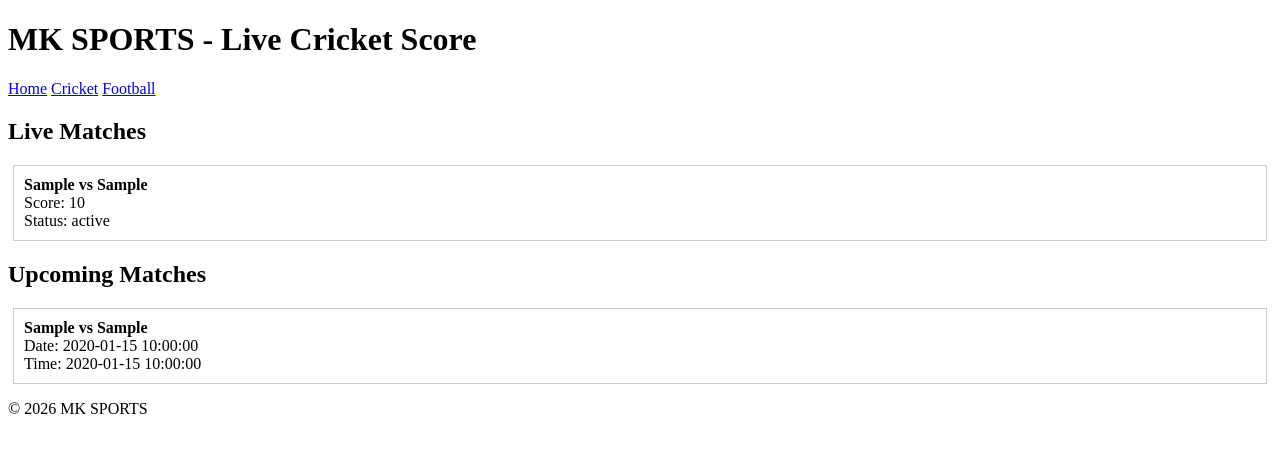
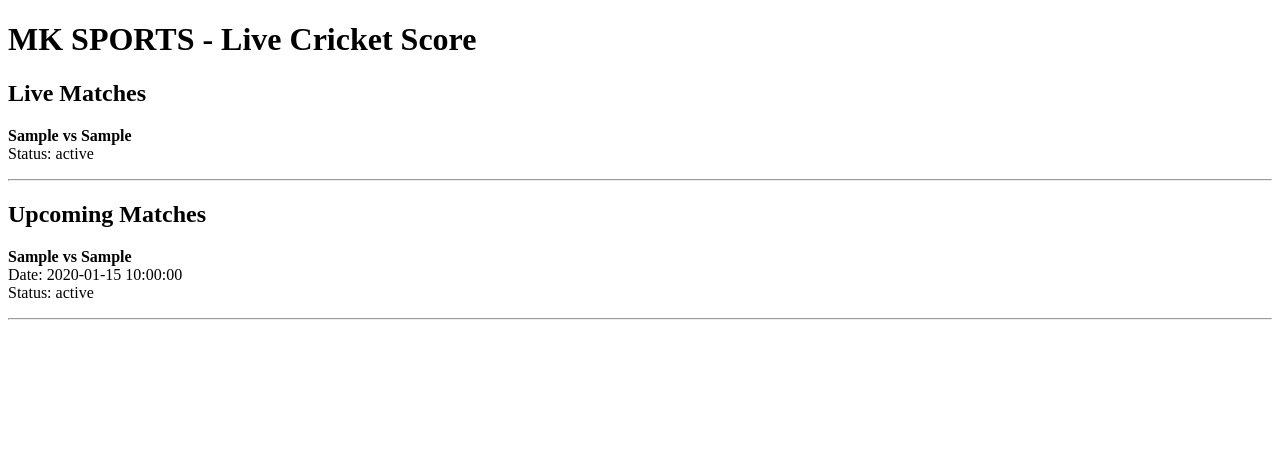
Before and after one commit to malikabdullah5/MK_SPORTS, a Flask app: template templates/cricket.html in a window 1280 px wide. Shown: the top 453 px of the page. Run offline with Flask 3, Linux system fonts and the light colour scheme; the template is opened without the code that fills it: most values are stand-ins (such as "Sample title", 1, 10 or a date in 2020).

Commit message:
Fix live & upcoming matches using CricketData API

```diff
--- a/app.py
+++ b/app.py
@@ -4,43 +4,43 @@ import os
 
 app = Flask(__name__)
 
-# Your CricketData API key
 API_KEY = "5a3ac28e-edf4-4df3-9941-9d4111fedbc9"
 
-# URLs for live and upcoming matches
-LIVE_URL = f"https://cricketdata.org/api/matches?apikey={API_KEY}"
-UPCOMING_URL = f"https://cricketdata.org/api/upcoming?apikey={API_KEY}"
+def get_matches():
+    url = f"https://cricketdata.org/api/matches/?apikey={API_KEY}"
+    r = requests.get(url)
+    if r.status_code == 200:
+        return r.json()
+    return []
 
-@app.route('/')
+@app.route("/")
 def home():
-    return render_template('home.html')
+    return render_template("home.html")
 
-@app.route('/cricket')
+@app.route("/cricket")
 def cricket():
-    # Fetch live matches
+    matches = get_matches()
+
     live_matches = []
     upcoming_matches = []
-    try:
-        live_resp = requests.get(LIVE_URL)
-        if live_resp.status_code == 200:
-            live_matches = live_resp.json()
-    except:
-        live_matches = []
 
-    try:
-        upcoming_resp = requests.get(UPCOMING_URL)
-        if upcoming_resp.status_code == 200:
-            upcoming_matches = upcoming_resp.json()
-    except:
-        upcoming_matches = []
+    for m in matches:
+        status = m.get("status", "").lower()
+        if "live" in status:
+            live_matches.append(m)
+        elif "upcoming" in status or "scheduled" in status:
+            upcoming_matches.append(m)
 
-    return render_template('cricket.html', live_matches=live_matches, upcoming_matches=upcoming_matches)
+    return render_template(
+        "cricket.html",
+        live_matches=live_matches,
+        upcoming_matches=upcoming_matches
+    )
 
-@app.route('/football')
+@app.route("/football")
 def football():
-    return render_template('football.html')  # Placeholder
+    return render_template("football.html")
 
-# Important: Render needs host 0.0.0.0 and dynamic port
 if __name__ == "__main__":
     port = int(os.environ.get("PORT", 5000))
-    app.run(host="0.0.0.0", port=port, debug=True)
+    app.run(host="0.0.0.0", port=port)
--- a/templates/cricket.html
+++ b/templates/cricket.html
@@ -1,50 +1,38 @@
 <!DOCTYPE html>
 <html>
 <head>
-    <title>MK SPORTS - Cricket Live Score</title>
+    <title>MK SPORTS - Live Cricket</title>
 </head>
 <body>
-    <header>
+
 <h1>MK SPORTS - Live Cricket Score</h1>
-        <nav>
-            <a href="/">Home</a>
-            <a href="/cricket">Cricket</a>
-            <a href="/football">Football</a>
-        </nav>
-    </header>
 
-    <section>
 <h2>Live Matches</h2>
 {% if live_matches %}
-            {% for match in live_matches %}
-                <div style="border:1px solid #ccc; padding:10px; margin:5px;">
-                    <strong>{{ match['team1'] }} vs {{ match['team2'] }}</strong><br>
-                    Score: {{ match['score'] }}<br>
-                    Status: {{ match['status'] }}
-                </div>
+    {% for m in live_matches %}
+        <p>
+            <b>{{ m.team1 }} vs {{ m.team2 }}</b><br>
+            Status: {{ m.status }}
+        </p>
+        <hr>
     {% endfor %}
 {% else %}
     <p>No live matches currently.</p>
 {% endif %}
-    </section>
 
-    <section>
 <h2>Upcoming Matches</h2>
 {% if upcoming_matches %}
-            {% for match in upcoming_matches %}
-                <div style="border:1px solid #ccc; padding:10px; margin:5px;">
-                    <strong>{{ match['team1'] }} vs {{ match['team2'] }}</strong><br>
-                    Date: {{ match['date'] }}<br>
-                    Time: {{ match['time'] }}
-                </div>
+    {% for m in upcoming_matches %}
+        <p>
+            <b>{{ m.team1 }} vs {{ m.team2 }}</b><br>
+            Date: {{ m.date }}<br>
+            Status: {{ m.status }}
+        </p>
+        <hr>
     {% endfor %}
 {% else %}
     <p>No upcoming matches.</p>
 {% endif %}
-    </section>
 
-    <footer>
-        <p>&copy; 2026 MK SPORTS</p>
-    </footer>
 </body>
 </html>
```
Lines whose indentation alone changed are shown as unchanged.
